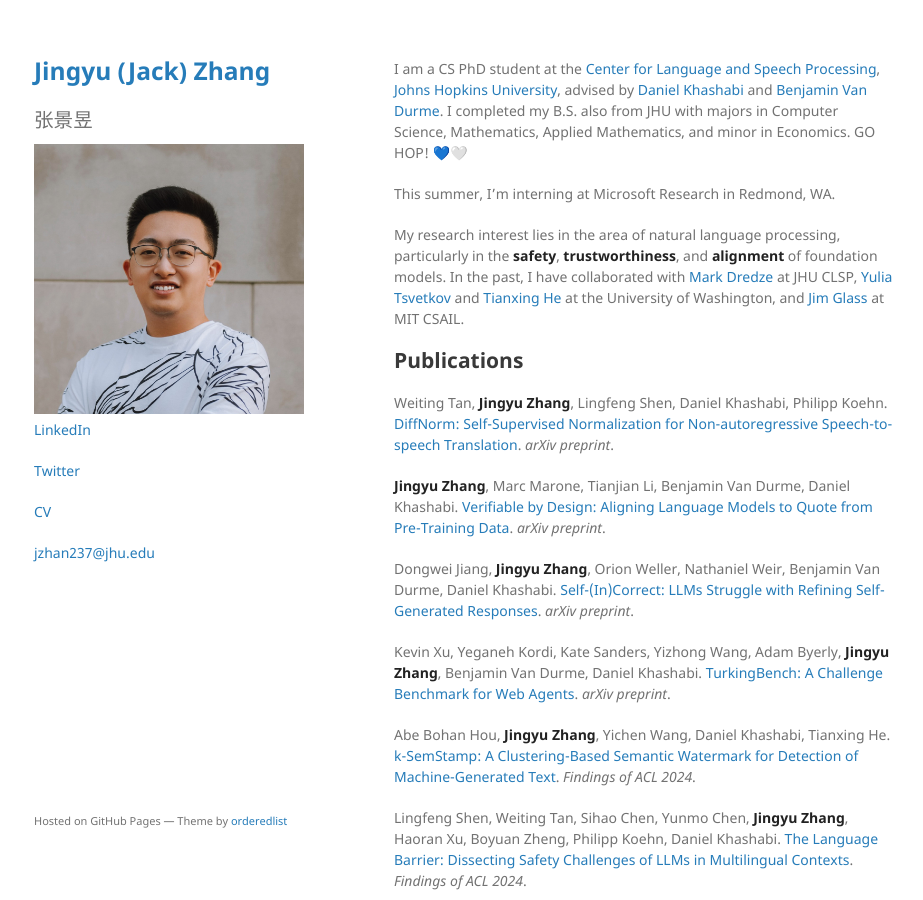
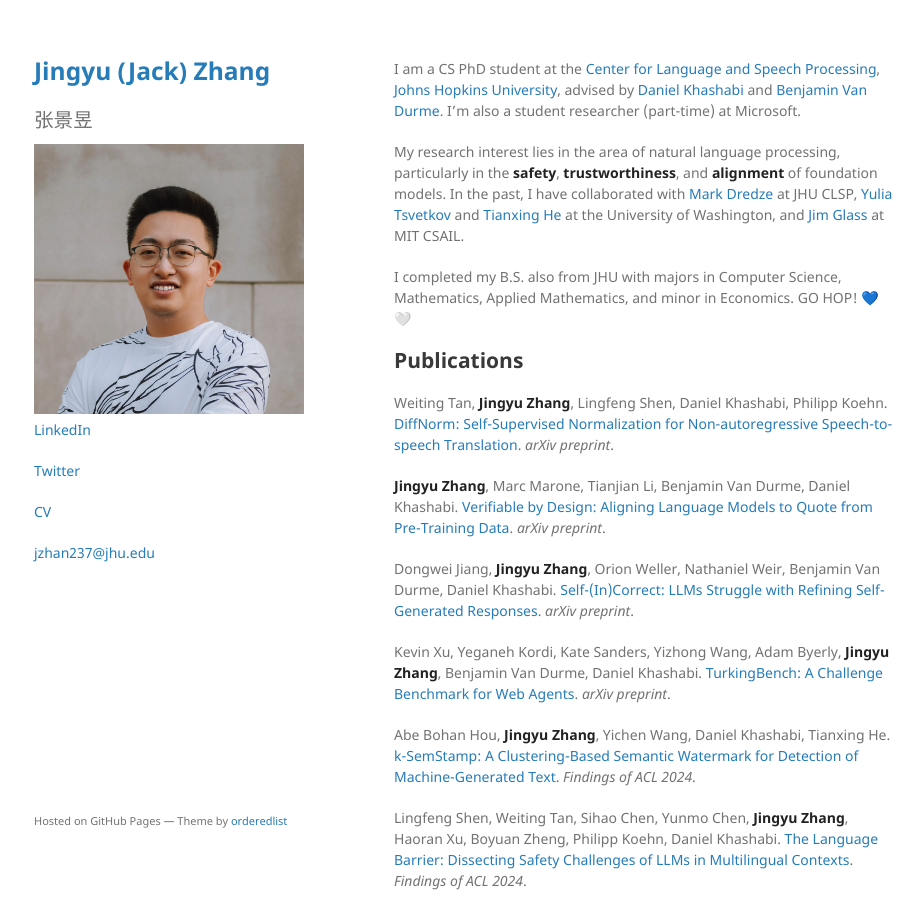
Before and after one commit to jackjyzhang/jackjyzhang.github.io, a Jekyll site: the page built from index.md, in a window 1280 px wide and 900 px high. Shown: the whole window, without its empty margins (176-1099 px from the left). Built offline with Jekyll 4.4.1, drawn with Linux system fonts in a browser that asks for light colours; comment, search, counter and statistics services are not loaded.

Commit message:
change text

```diff
--- a/index.md
+++ b/index.md
@@ -2,11 +2,11 @@
 layout: default
 ---
 
-I am a CS PhD student at the [Center for Language and Speech Processing](https://www.clsp.jhu.edu/), [Johns Hopkins University](https://www.jhu.edu/), advised by [Daniel Khashabi](https://danielkhashabi.com/) and [Benjamin Van Durme](https://www.cs.jhu.edu/~vandurme/index.html). I completed my B.S. also from JHU with majors in Computer Science, Mathematics, Applied Mathematics, and minor in Economics. GO HOP! 💙🤍
-
-This summer, I'm interning at Microsoft Research in Redmond, WA.
+I am a CS PhD student at the [Center for Language and Speech Processing](https://www.clsp.jhu.edu/), [Johns Hopkins University](https://www.jhu.edu/), advised by [Daniel Khashabi](https://danielkhashabi.com/) and [Benjamin Van Durme](https://www.cs.jhu.edu/~vandurme/index.html). I'm also a student researcher (part-time) at Microsoft.
 
 My research interest lies in the area of natural language processing, particularly in the **safety**, **trustworthiness**, and **alignment** of foundation models. In the past, I have collaborated with [Mark Dredze](https://www.cs.jhu.edu/~mdredze/) at JHU CLSP, [Yulia Tsvetkov](https://homes.cs.washington.edu/~yuliats/) and [Tianxing He](https://people.csail.mit.edu/cloudygoose/) at the University of Washington, and [Jim Glass](http://people.csail.mit.edu/jrg/) at MIT CSAIL.
+
+I completed my B.S. also from JHU with majors in Computer Science, Mathematics, Applied Mathematics, and minor in Economics. GO HOP! 💙🤍
 
 <!-- I can be reached at [jzhan237@jhu.edu](mailto:jzhan237@jhu.edu). -->
 
```
